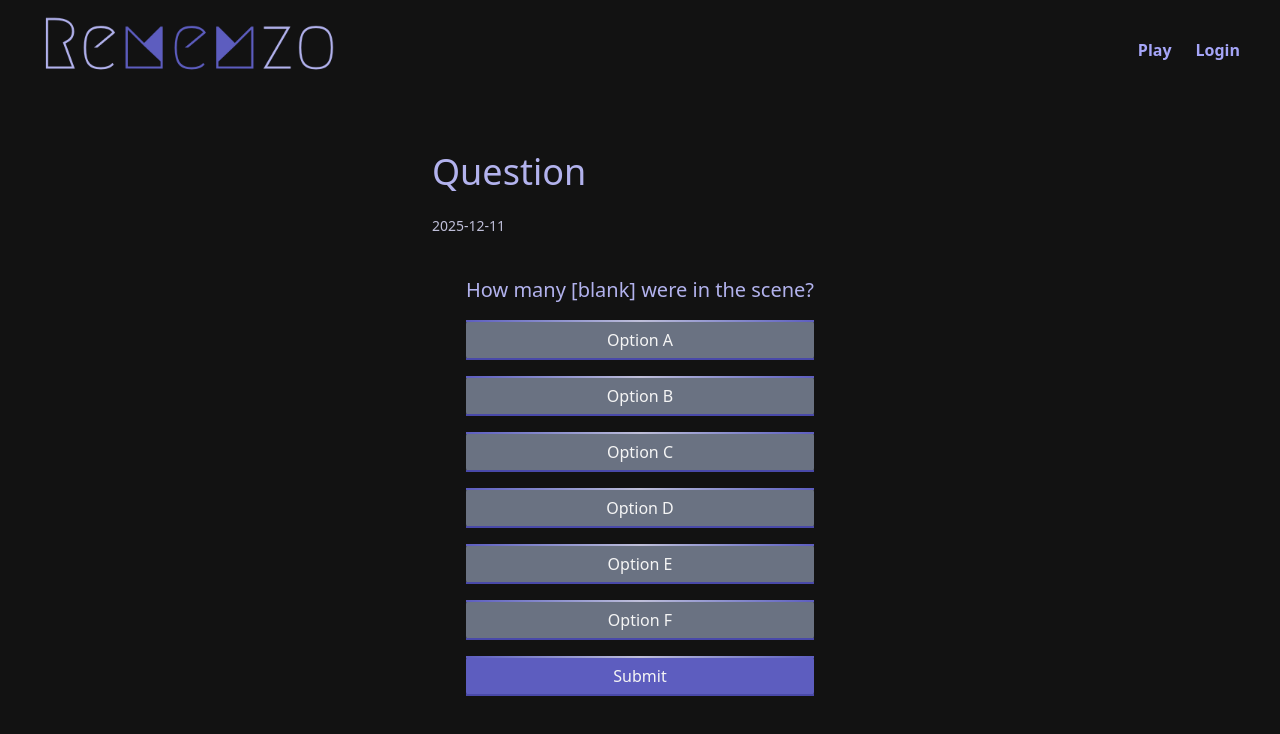
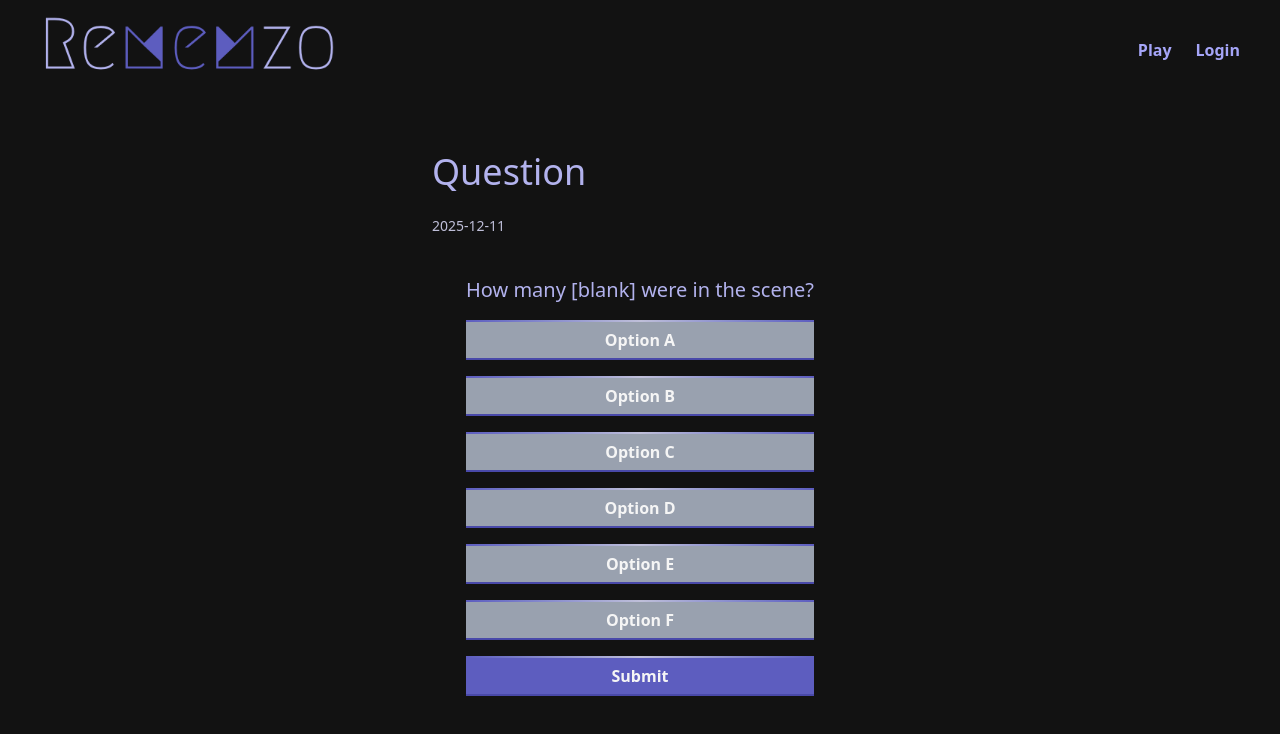
Before and after one commit to KarinaAllard/rememzo, a React (Vite) app in the folder frontend/: page /play/question in a window 1280 px wide. Shown: the top 734 px of the page. Built offline with nearby package versions, Linux system fonts and the light colour scheme; a web font is replaced by a local one.

Commit message:
feat: add styling changes in disabled button and font weight

```diff
--- a/frontend/src/components/Button.tsx
+++ b/frontend/src/components/Button.tsx
@@ -12,7 +12,7 @@ export const Button = (props: ButtonProps) => {
             type={props.type || "button"}
             onClick={props.onClick}
             className={`
-                    relative px-4 py-2 bg-(--cta) text-neutral-100 cursor-pointer rounded-sm
+                    relative px-4 py-2 bg-(--cta) text-neutral-100 cursor-pointer font-bold
                     before:content-[''] before:absolute before:left-0 before:top-0
                     before:h-0.5 before:w-full
                     before:bg-linear-to-r before:from-(--cta) before:via-(--text) before:to-(--cta)
--- a/frontend/src/pages/Question.tsx
+++ b/frontend/src/pages/Question.tsx
@@ -24,7 +24,7 @@ export const Question = () => {
                         key={option}
                         type="button"
                         onClick={() => setSelected(option)}
-                        className={selected === option ? "" : "bg-gray-500"}
+                        className={selected === option ? "" : "bg-gray-400 text-(--dark-purple)"}
                     >
                         {option}
                     </Button>
```
